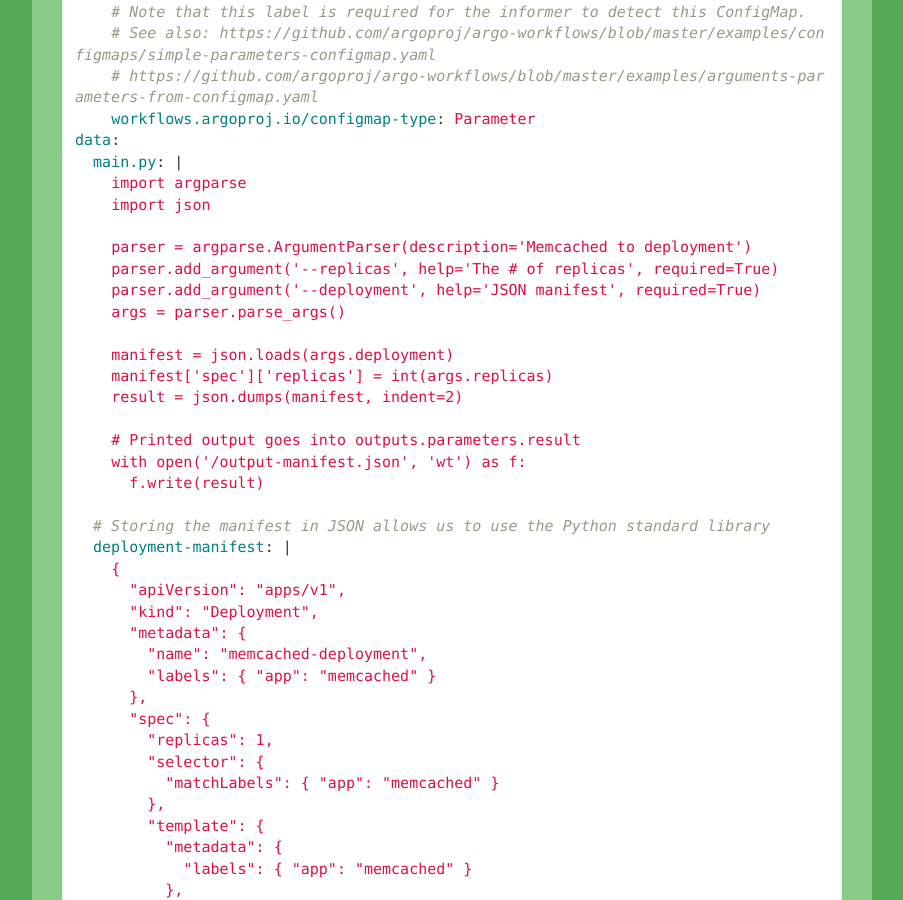
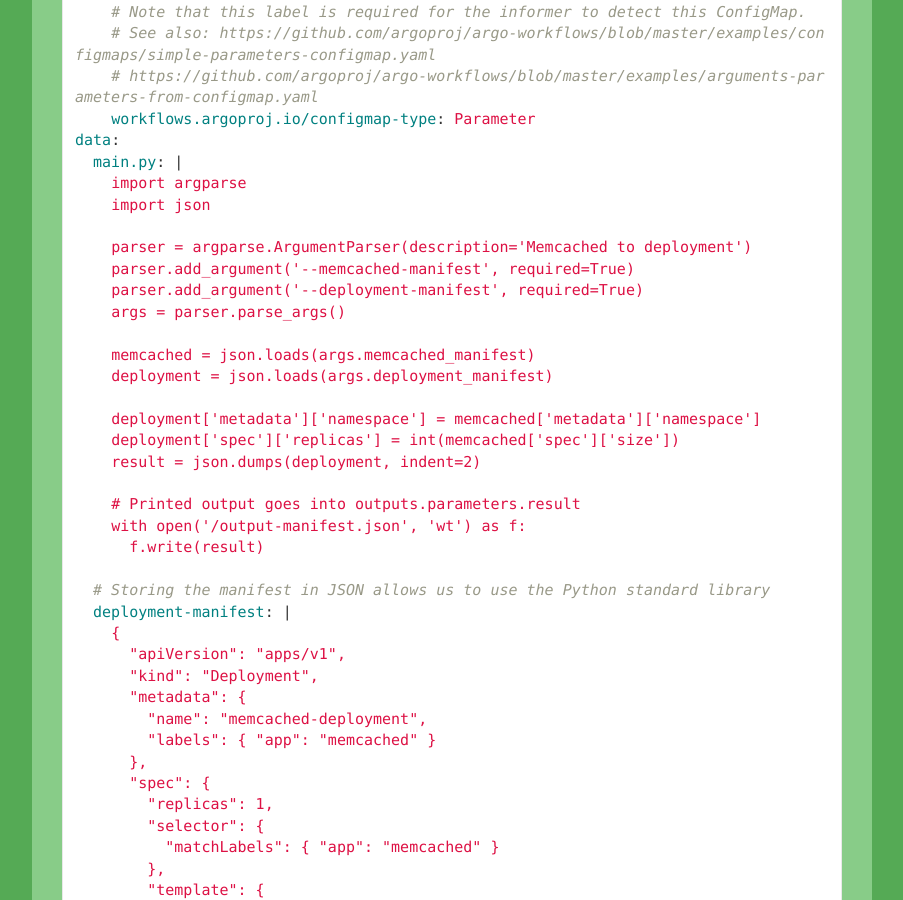
Before and after one commit to reinvantveer/reinvantveer.github.io, a Jekyll site: the page built from _posts/2022-01-29-easier-operator.md, in a window 1280 px wide and 900 px high, scrolled down 12689 px. Shown: the whole window, without its empty margins (188-1091 px from the left). Built offline with Jekyll 4.4.1, drawn with Linux system fonts in a browser that asks for light colours; comment, search, counter and statistics services are not loaded.

Commit message:
replace "replicas" with complete memcached manifest to also take advantage of metadata.namespace
Signed-off-by: reinvantveer <rein@vantveer.me>

```diff
--- a/_includes/memcached/configmap.yaml
+++ b/_includes/memcached/configmap.yaml
@@ -14,13 +14,16 @@ data:
     import json
 
     parser = argparse.ArgumentParser(description='Memcached to deployment')
-    parser.add_argument('--replicas', help='The # of replicas', required=True)
-    parser.add_argument('--deployment', help='JSON manifest', required=True)
+    parser.add_argument('--memcached-manifest', required=True)
+    parser.add_argument('--deployment-manifest', required=True)
     args = parser.parse_args()
 
-    manifest = json.loads(args.deployment)
-    manifest['spec']['replicas'] = int(args.replicas)
-    result = json.dumps(manifest, indent=2)
+    memcached = json.loads(args.memcached_manifest)
+    deployment = json.loads(args.deployment_manifest)
+
+    deployment['metadata']['namespace'] = memcached['metadata']['namespace']
+    deployment['spec']['replicas'] = int(memcached['spec']['size'])
+    result = json.dumps(deployment, indent=2)
 
     # Printed output goes into outputs.parameters.result
     with open('/output-manifest.json', 'wt') as f:
```
